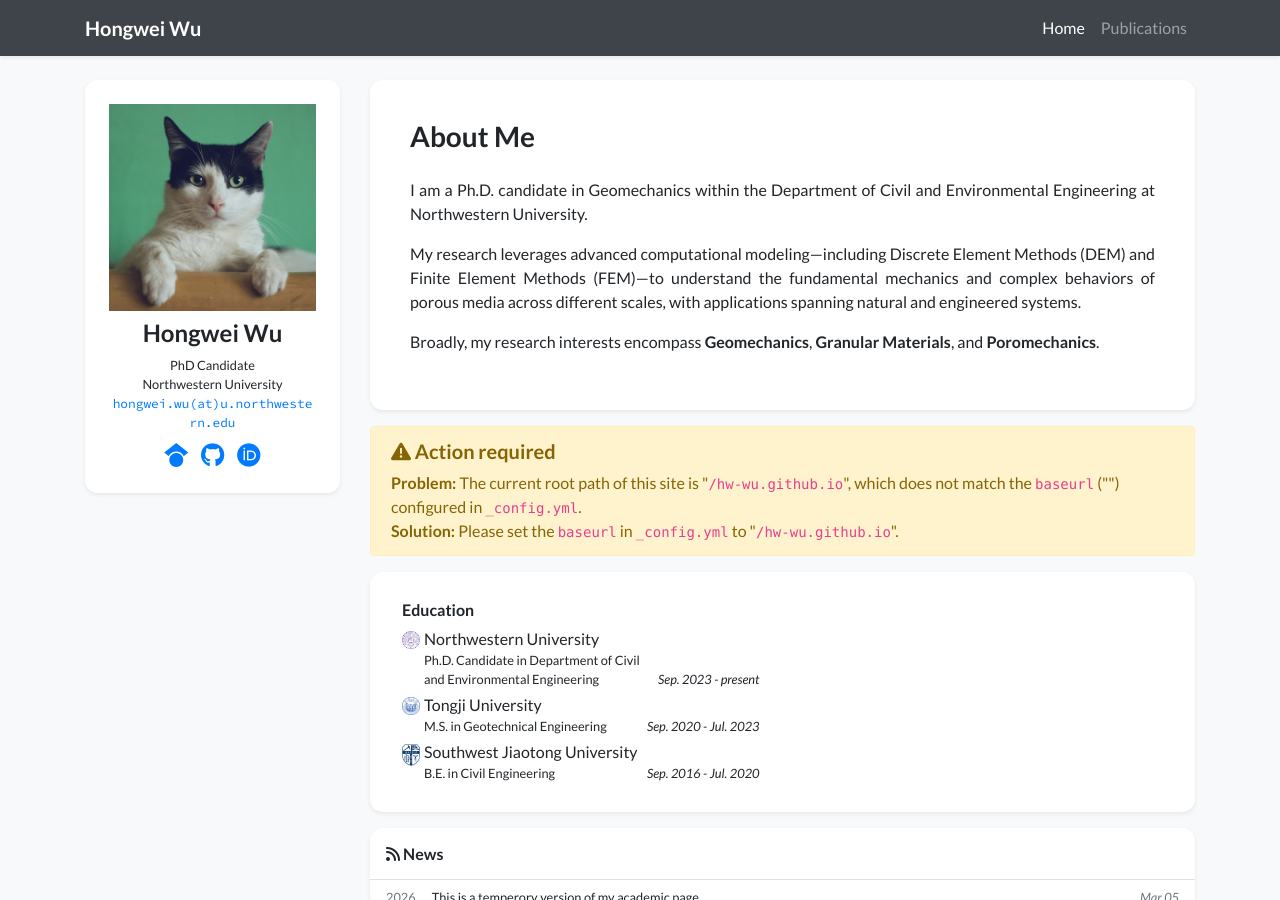
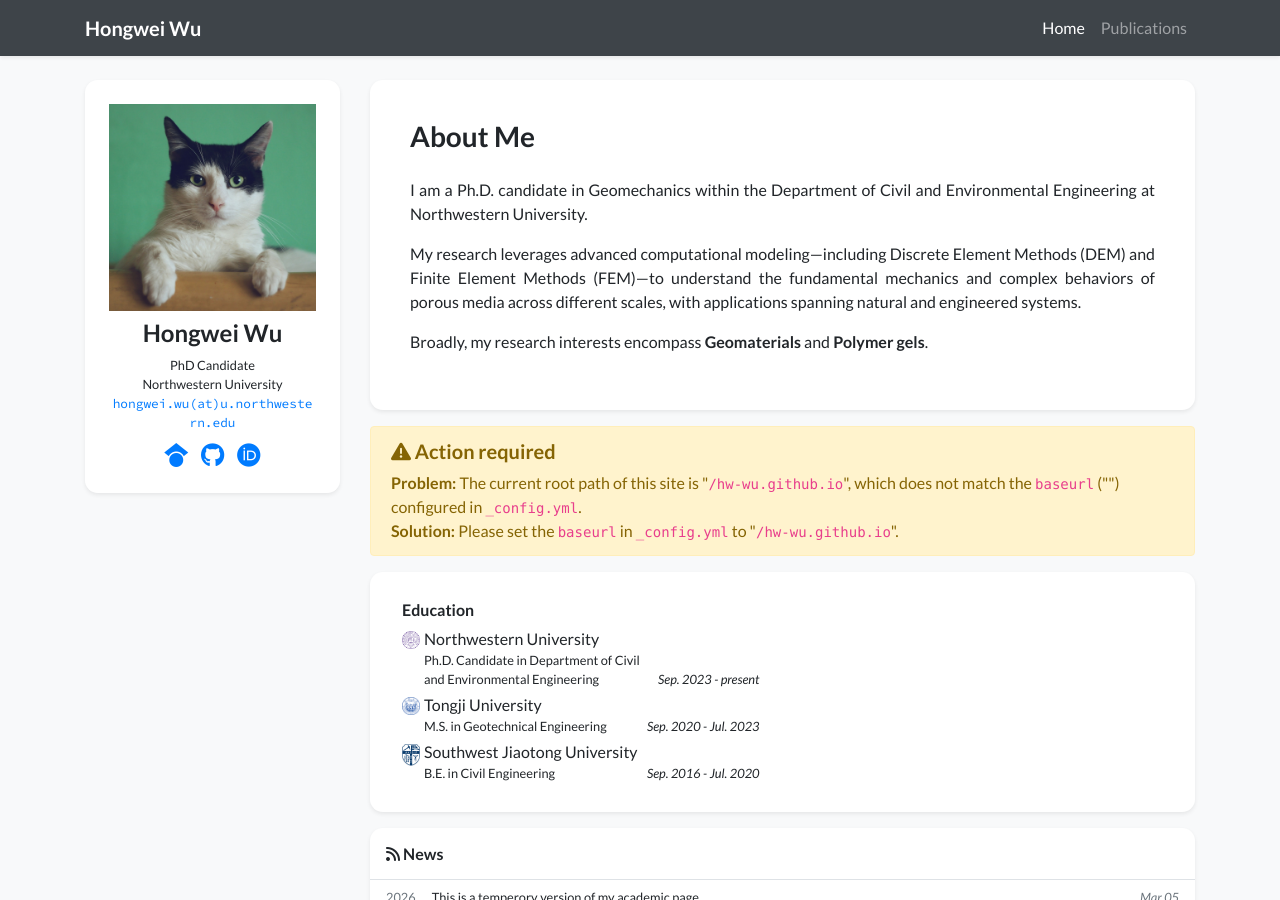
Before and after one commit to hw-wu/hw-wu.github.io, a Jekyll site: the page built from index.html, in a window 1280 px wide and 900 px high. Built offline with Jekyll 4.4.1, drawn with Linux system fonts in a browser that asks for light colours; nearby versions of some CDN libraries; a style sheet for code colours, icons or effects is not loaded.

Commit message:
Update profile.yml

```diff
--- a/_data/profile.yml
+++ b/_data/profile.yml
@@ -28,7 +28,7 @@ short_bio: >-
     My research leverages advanced computational modeling—including Discrete Element Methods (DEM) and Finite Element Methods (FEM)—to understand the fundamental mechanics and complex behaviors of porous media across different scales, with applications spanning natural and engineered systems.
   </p>
   <p>
-    Broadly, my research interests encompass <strong>Geomechanics</strong>, <strong>Granular Materials</strong>, and <strong>Poromechanics</strong>.
+    Broadly, my research interests encompass <strong>Geomaterials</strong> and <strong>Polymer gels</strong>.
   </p>
 
 portrait_url: /assets/images/photos/portrait.jpg
```
